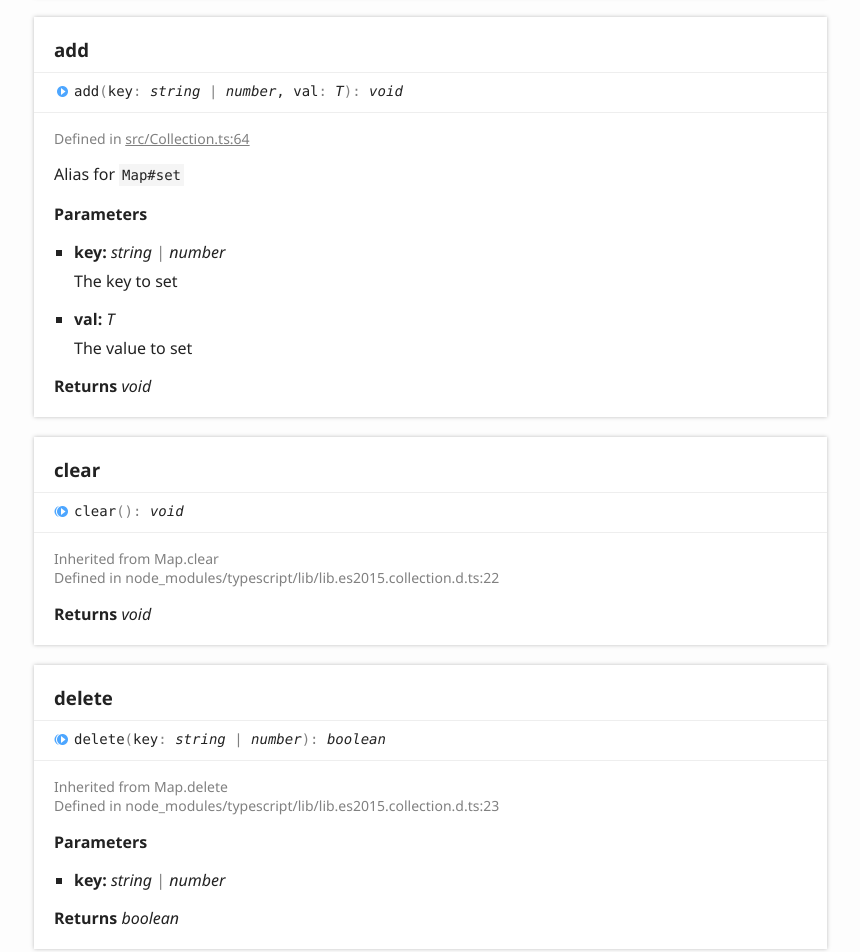
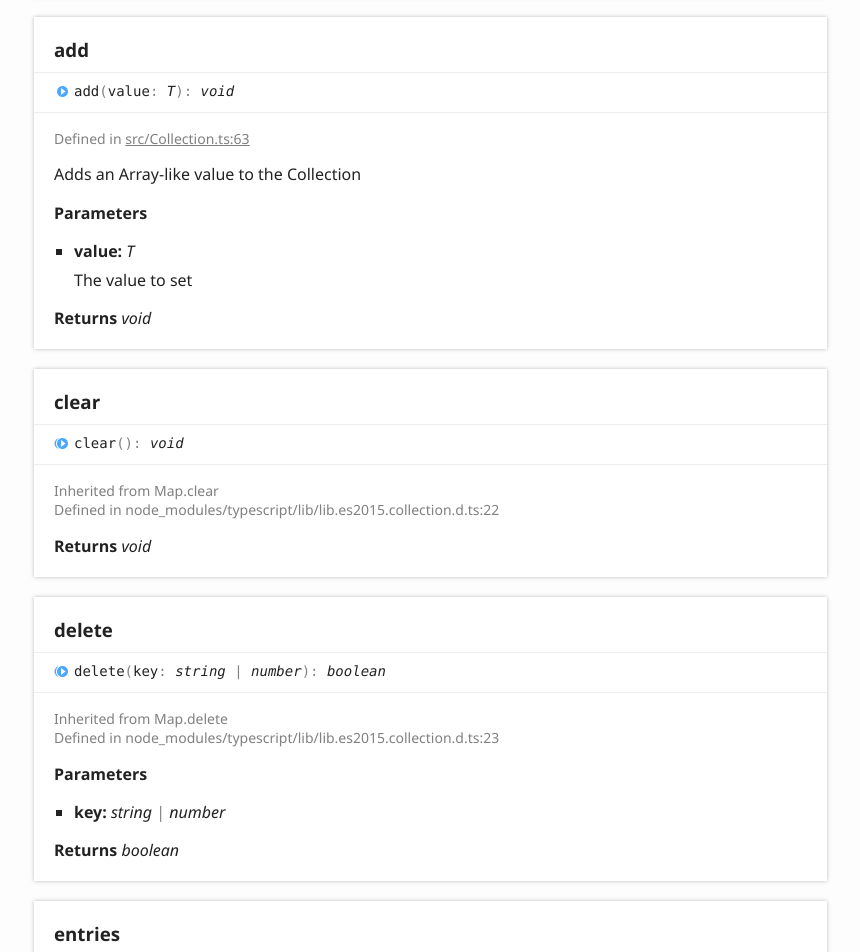
Before and after one commit to AugustArchive/collections, a website: page docs/classes/collection.html in a window 1280 px wide. Shown: the part 3080-4032 px from the top of the page, without its empty margins (6-866 px from the left). Drawn offline with Linux system fonts and the light colour scheme.

Commit message:
project(docs): Generate documentation for v0.1.1

```diff
--- a/docs/classes/collection.html
+++ b/docs/classes/collection.html
@@ -150,7 +150,7 @@
 						<li class="tsd-description">
 							<aside class="tsd-sources">
 								<ul>
-									<li>Defined in <a href="https://github.com/auguwu/immutable/blob/e9446dd/src/Collection.ts#L3">src/Collection.ts:3</a></li>
+									<li>Defined in <a href="https://github.com/auguwu/immutable/blob/40e1d1e/src/Collection.ts#L3">src/Collection.ts:3</a></li>
 								</ul>
 							</aside>
 							<div class="tsd-comment tsd-typography">
@@ -228,7 +228,7 @@
 						<li class="tsd-description">
 							<aside class="tsd-sources">
 								<ul>
-									<li>Defined in <a href="https://github.com/auguwu/immutable/blob/e9446dd/src/Collection.ts#L30">src/Collection.ts:30</a></li>
+									<li>Defined in <a href="https://github.com/auguwu/immutable/blob/40e1d1e/src/Collection.ts#L30">src/Collection.ts:30</a></li>
 								</ul>
 							</aside>
 							<div class="tsd-comment tsd-typography">
@@ -276,30 +276,24 @@
 					<a name="add" class="tsd-anchor"></a>
 					<h3>add</h3>
 					<ul class="tsd-signatures tsd-kind-method tsd-parent-kind-class">
-						<li class="tsd-signature tsd-kind-icon">add<span class="tsd-signature-symbol">(</span>key<span class="tsd-signature-symbol">: </span><span class="tsd-signature-type">string</span><span class="tsd-signature-symbol"> | </span><span class="tsd-signature-type">number</span>, val<span class="tsd-signature-symbol">: </span><span class="tsd-signature-type">T</span><span class="tsd-signature-symbol">)</span><span class="tsd-signature-symbol">: </span><span class="tsd-signature-type">void</span></li>
+						<li class="tsd-signature tsd-kind-icon">add<span class="tsd-signature-symbol">(</span>value<span class="tsd-signature-symbol">: </span><span class="tsd-signature-type">T</span><span class="tsd-signature-symbol">)</span><span class="tsd-signature-symbol">: </span><span class="tsd-signature-type">void</span></li>
 					</ul>
 					<ul class="tsd-descriptions">
 						<li class="tsd-description">
 							<aside class="tsd-sources">
 								<ul>
-									<li>Defined in <a href="https://github.com/auguwu/immutable/blob/e9446dd/src/Collection.ts#L64">src/Collection.ts:64</a></li>
+									<li>Defined in <a href="https://github.com/auguwu/immutable/blob/40e1d1e/src/Collection.ts#L63">src/Collection.ts:63</a></li>
 								</ul>
 							</aside>
 							<div class="tsd-comment tsd-typography">
 								<div class="lead">
-									<p>Alias for <code>Map#set</code></p>
+									<p>Adds an Array-like value to the Collection</p>
 								</div>
 							</div>
 							<h4 class="tsd-parameters-title">Parameters</h4>
 							<ul class="tsd-parameters">
 								<li>
-									<h5>key: <span class="tsd-signature-type">string</span><span class="tsd-signature-symbol"> | </span><span class="tsd-signature-type">number</span></h5>
-									<div class="tsd-comment tsd-typography">
-										<p>The key to set</p>
-									</div>
-								</li>
-								<li>
-									<h5>val: <span class="tsd-signature-type">T</span></h5>
+									<h5>value: <span class="tsd-signature-type">T</span></h5>
 									<div class="tsd-comment tsd-typography">
 										<p>The value to set</p>
 									</div>
@@ -384,7 +378,7 @@
 						<li class="tsd-description">
 							<aside class="tsd-sources">
 								<ul>
-									<li>Defined in <a href="https://github.com/auguwu/immutable/blob/e9446dd/src/Collection.ts#L75">src/Collection.ts:75</a></li>
+									<li>Defined in <a href="https://github.com/auguwu/immutable/blob/40e1d1e/src/Collection.ts#L74">src/Collection.ts:74</a></li>
 								</ul>
 							</aside>
 							<div class="tsd-comment tsd-typography">
@@ -439,7 +433,7 @@
 						<li class="tsd-description">
 							<aside class="tsd-sources">
 								<ul>
-									<li>Defined in <a href="https://github.com/auguwu/immutable/blob/e9446dd/src/Collection.ts#L105">src/Collection.ts:105</a></li>
+									<li>Defined in <a href="https://github.com/auguwu/immutable/blob/40e1d1e/src/Collection.ts#L104">src/Collection.ts:104</a></li>
 								</ul>
 							</aside>
 							<div class="tsd-comment tsd-typography">
@@ -498,7 +492,7 @@
 						<li class="tsd-description">
 							<aside class="tsd-sources">
 								<ul>
-									<li>Defined in <a href="https://github.com/auguwu/immutable/blob/e9446dd/src/Collection.ts#L182">src/Collection.ts:182</a></li>
+									<li>Defined in <a href="https://github.com/auguwu/immutable/blob/40e1d1e/src/Collection.ts#L181">src/Collection.ts:181</a></li>
 								</ul>
 							</aside>
 							<div class="tsd-comment tsd-typography">
@@ -520,7 +514,7 @@
 						<li class="tsd-description">
 							<aside class="tsd-sources">
 								<ul>
-									<li>Defined in <a href="https://github.com/auguwu/immutable/blob/e9446dd/src/Collection.ts#L183">src/Collection.ts:183</a></li>
+									<li>Defined in <a href="https://github.com/auguwu/immutable/blob/40e1d1e/src/Collection.ts#L182">src/Collection.ts:182</a></li>
 								</ul>
 							</aside>
 							<h4 class="tsd-parameters-title">Parameters</h4>
@@ -669,7 +663,7 @@
 						<li class="tsd-description">
 							<aside class="tsd-sources">
 								<ul>
-									<li>Defined in <a href="https://github.com/auguwu/immutable/blob/e9446dd/src/Collection.ts#L203">src/Collection.ts:203</a></li>
+									<li>Defined in <a href="https://github.com/auguwu/immutable/blob/40e1d1e/src/Collection.ts#L202">src/Collection.ts:202</a></li>
 								</ul>
 							</aside>
 							<div class="tsd-comment tsd-typography">
@@ -691,7 +685,7 @@
 						<li class="tsd-description">
 							<aside class="tsd-sources">
 								<ul>
-									<li>Defined in <a href="https://github.com/auguwu/immutable/blob/e9446dd/src/Collection.ts#L204">src/Collection.ts:204</a></li>
+									<li>Defined in <a href="https://github.com/auguwu/immutable/blob/40e1d1e/src/Collection.ts#L203">src/Collection.ts:203</a></li>
 								</ul>
 							</aside>
 							<h4 class="tsd-parameters-title">Parameters</h4>
@@ -714,7 +708,7 @@
 						<li class="tsd-description">
 							<aside class="tsd-sources">
 								<ul>
-									<li>Defined in <a href="https://github.com/auguwu/immutable/blob/e9446dd/src/Collection.ts#L91">src/Collection.ts:91</a></li>
+									<li>Defined in <a href="https://github.com/auguwu/immutable/blob/40e1d1e/src/Collection.ts#L90">src/Collection.ts:90</a></li>
 								</ul>
 							</aside>
 							<div class="tsd-comment tsd-typography">
@@ -775,7 +769,7 @@
 						<li class="tsd-description">
 							<aside class="tsd-sources">
 								<ul>
-									<li>Defined in <a href="https://github.com/auguwu/immutable/blob/e9446dd/src/Collection.ts#L131">src/Collection.ts:131</a></li>
+									<li>Defined in <a href="https://github.com/auguwu/immutable/blob/40e1d1e/src/Collection.ts#L130">src/Collection.ts:130</a></li>
 								</ul>
 							</aside>
 							<div class="tsd-comment tsd-typography">
@@ -804,7 +798,7 @@
 						<li class="tsd-description">
 							<aside class="tsd-sources">
 								<ul>
-									<li>Defined in <a href="https://github.com/auguwu/immutable/blob/e9446dd/src/Collection.ts#L145">src/Collection.ts:145</a></li>
+									<li>Defined in <a href="https://github.com/auguwu/immutable/blob/40e1d1e/src/Collection.ts#L144">src/Collection.ts:144</a></li>
 								</ul>
 							</aside>
 							<div class="tsd-comment tsd-typography">
@@ -859,7 +853,7 @@
 						<li class="tsd-description">
 							<aside class="tsd-sources">
 								<ul>
-									<li>Defined in <a href="https://github.com/auguwu/immutable/blob/e9446dd/src/Collection.ts#L120">src/Collection.ts:120</a></li>
+									<li>Defined in <a href="https://github.com/auguwu/immutable/blob/40e1d1e/src/Collection.ts#L119">src/Collection.ts:119</a></li>
 								</ul>
 							</aside>
 							<div class="tsd-comment tsd-typography">
@@ -890,7 +884,7 @@
 						<li class="tsd-description">
 							<aside class="tsd-sources">
 								<ul>
-									<li>Defined in <a href="https://github.com/auguwu/immutable/blob/e9446dd/src/Collection.ts#L166">src/Collection.ts:166</a></li>
+									<li>Defined in <a href="https://github.com/auguwu/immutable/blob/40e1d1e/src/Collection.ts#L165">src/Collection.ts:165</a></li>
 								</ul>
 							</aside>
 							<div class="tsd-comment tsd-typography">
@@ -988,7 +982,7 @@
 						<li class="tsd-description">
 							<aside class="tsd-sources">
 								<ul>
-									<li>Defined in <a href="https://github.com/auguwu/immutable/blob/e9446dd/src/Collection.ts#L40">src/Collection.ts:40</a></li>
+									<li>Defined in <a href="https://github.com/auguwu/immutable/blob/40e1d1e/src/Collection.ts#L40">src/Collection.ts:40</a></li>
 								</ul>
 							</aside>
 							<div class="tsd-comment tsd-typography">
@@ -1016,7 +1010,7 @@
 						<li class="tsd-description">
 							<aside class="tsd-sources">
 								<ul>
-									<li>Defined in <a href="https://github.com/auguwu/immutable/blob/e9446dd/src/Collection.ts#L52">src/Collection.ts:52</a></li>
+									<li>Defined in <a href="https://github.com/auguwu/immutable/blob/40e1d1e/src/Collection.ts#L52">src/Collection.ts:52</a></li>
 								</ul>
 							</aside>
 							<div class="tsd-comment tsd-typography">
@@ -1062,13 +1056,13 @@
 					<a name="from" class="tsd-anchor"></a>
 					<h3><span class="tsd-flag ts-flagStatic">Static</span> from</h3>
 					<ul class="tsd-signatures tsd-kind-method tsd-parent-kind-class tsd-has-type-parameter tsd-is-static">
-						<li class="tsd-signature tsd-kind-icon">from&lt;V&gt;<span class="tsd-signature-symbol">(</span>values<span class="tsd-signature-symbol">: </span><span class="tsd-signature-type">V</span><span class="tsd-signature-symbol">[]</span><span class="tsd-signature-symbol"> | </span><a href="../globals.html#normalobject" class="tsd-signature-type">NormalObject</a><span class="tsd-signature-symbol">&lt;</span><span class="tsd-signature-type">V</span><span class="tsd-signature-symbol">&gt;</span><span class="tsd-signature-symbol">)</span><span class="tsd-signature-symbol">: </span><span class="tsd-signature-type">void</span></li>
+						<li class="tsd-signature tsd-kind-icon">from&lt;V&gt;<span class="tsd-signature-symbol">(</span>values<span class="tsd-signature-symbol">: </span><span class="tsd-signature-type">V</span><span class="tsd-signature-symbol">[]</span><span class="tsd-signature-symbol"> | </span><a href="../globals.html#normalobject" class="tsd-signature-type">NormalObject</a><span class="tsd-signature-symbol">&lt;</span><span class="tsd-signature-type">V</span><span class="tsd-signature-symbol">&gt;</span><span class="tsd-signature-symbol">)</span><span class="tsd-signature-symbol">: </span><a href="collection.html" class="tsd-signature-type">Collection</a><span class="tsd-signature-symbol">&lt;</span><span class="tsd-signature-type">V</span><span class="tsd-signature-symbol">&gt;</span></li>
 					</ul>
 					<ul class="tsd-descriptions">
 						<li class="tsd-description">
 							<aside class="tsd-sources">
 								<ul>
-									<li>Defined in <a href="https://github.com/auguwu/immutable/blob/e9446dd/src/Collection.ts#L222">src/Collection.ts:222</a></li>
+									<li>Defined in <a href="https://github.com/auguwu/immutable/blob/40e1d1e/src/Collection.ts#L221">src/Collection.ts:221</a></li>
 								</ul>
 							</aside>
 							<div class="tsd-comment tsd-typography">
@@ -1097,7 +1091,7 @@
 									</div>
 								</li>
 							</ul>
-							<h4 class="tsd-returns-title">Returns <span class="tsd-signature-type">void</span></h4>
+							<h4 class="tsd-returns-title">Returns <a href="collection.html" class="tsd-signature-type">Collection</a><span class="tsd-signature-symbol">&lt;</span><span class="tsd-signature-type">V</span><span class="tsd-signature-symbol">&gt;</span></h4>
 							<p>The new Collection instance</p>
 						</li>
 					</ul>
--- a/package.json
+++ b/package.json
@@ -1,7 +1,7 @@
 {
     "name": "@augu/immutable",
     "description": "📝 Immutable library in TypeScript",
-    "version": "0.1.0",
+    "version": "0.1.1",
     "types": "index.d.ts",
     "files": [
         "build/",
```
Also changed, not shown: docs/classes/pair.html (+3 -3 lines), docs/globals.html (+3 -3 lines), src/test/Collection.test.ts (+3 -3 lines), .github/workflows/Node.yml.
